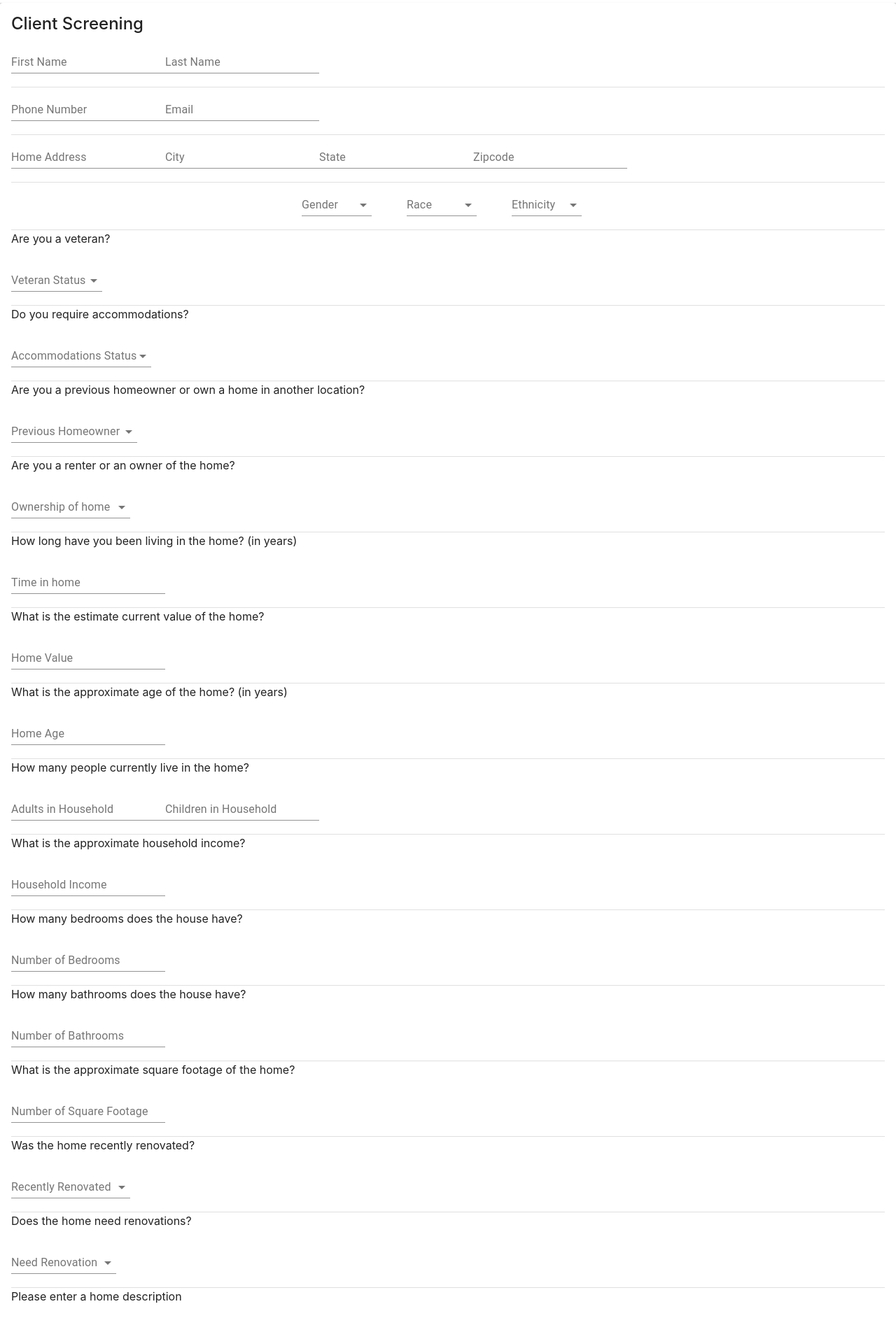
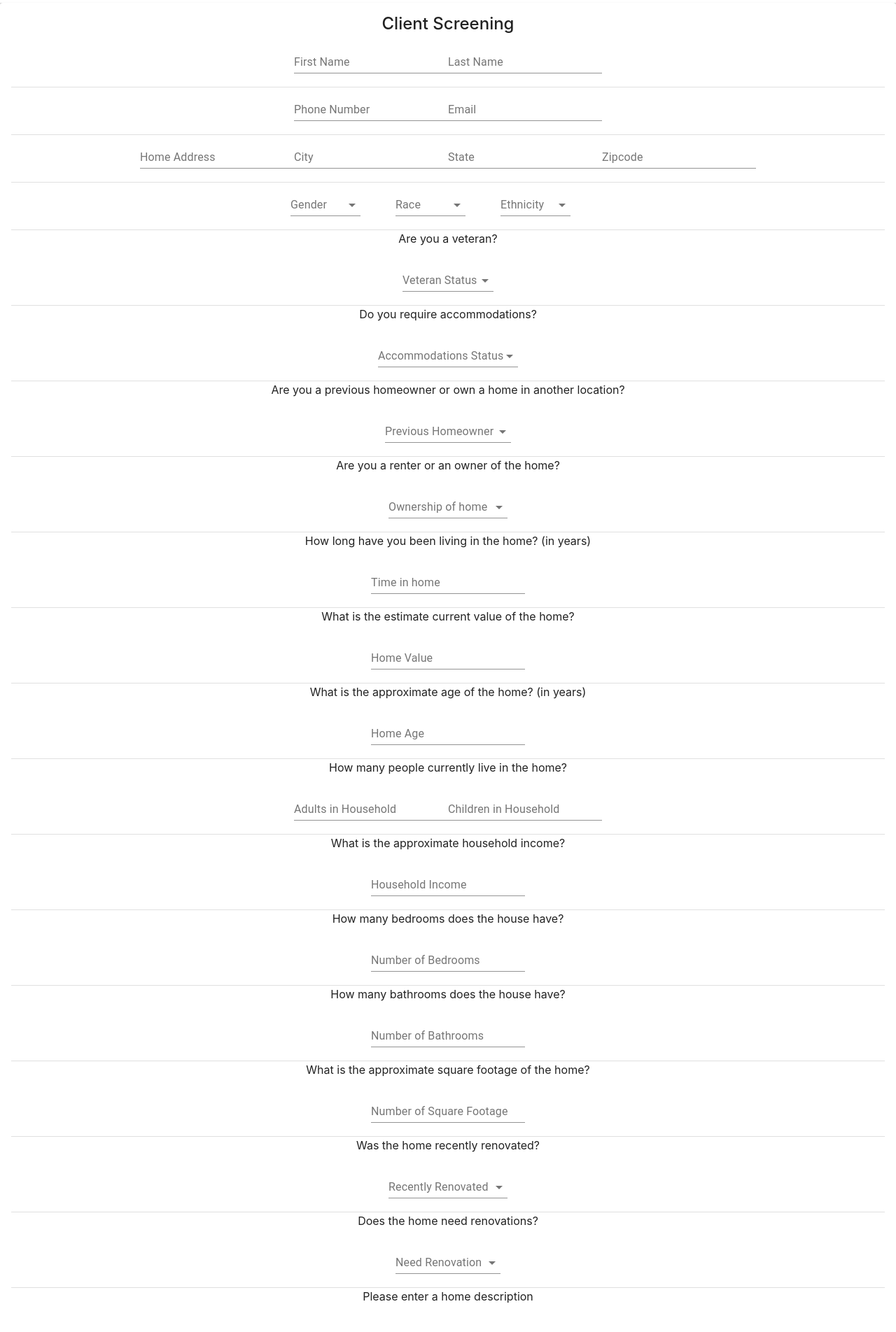
Before and after one commit to Team-Justice/HJET, a React (Create React App) app: page /caseForm in a window 1280 px wide. Shown: the part 60-1964 px from the top of the page at 70% size. Built offline with nearby package versions, Linux system fonts and the light colour scheme.

Commit message:
centered case form

```diff
--- a/src/components/CaseForm/CaseForm.css
+++ b/src/components/CaseForm/CaseForm.css
@@ -1,5 +1,4 @@
 .greContainer {
-    width: 100vw;
     display: flex;
     justify-content: center;
 }
@@ -9,10 +8,13 @@
 }
 
 .vetStatus {
+    justify-content: center;
     min-width: 130px !important;
 }
 
 .accommodations {
+    display: flex;
+    justify-content: center;
     min-width: 200px !important;
 }
 
--- a/src/components/CaseForm/CaseForm.js
+++ b/src/components/CaseForm/CaseForm.js
@@ -183,7 +183,7 @@ export default class CaseForm extends Component {
 
                 <Card>
                     <CardContent>
-                        <h4>Client Screening</h4>
+                        <h4 className="greContainer">Client Screening</h4>
 
                         <Formik
                             // add form validation through Yup api
@@ -220,27 +220,33 @@ export default class CaseForm extends Component {
                             {({ values, errors, isSubmitting, isValidating }) => (
                                 <Form>
                                     {/* Client personal info */}
+                                    <div className="greContainer">
                                         <Box marginBottom={2}>
                                             <Field name="firstName" label="First Name" as={TextField} helperText={<ErrorMessage name="firstName" />} />
                                             <Field name="lastName" label="Last Name" as={TextField} helperText={<ErrorMessage name="lastName" />} />
                                         </Box>
+                                    </div>
 
                                     <Divider />
 
+                                    <div className="greContainer">
                                         <Box marginBottom={2}>
                                             <Field name="phoneNum" label="Phone Number" as={TextField} type="number" helperText={<ErrorMessage name="phoneNum" />} />
                                             <Field name="email" label="Email" as={TextField} helperText={<ErrorMessage name="email" />} />
                                         </Box>
+                                    </div>
 
                                     <Divider />
 
                                     {/* TODO: Implement street address validation to prefill boxes */}
+                                    <div className="greContainer">
                                         <Box marginBottom={2}>
                                             <Field name="homeAddress" label="Home Address" as={TextField} helperText={<ErrorMessage name="homeAddress" />} />
                                             <Field name="city" label="City" as={TextField} helperText={<ErrorMessage name="city" />} />
                                             <Field name="state" label="State" as={TextField} helperText={<ErrorMessage name="state" />} />
                                             <Field name="zip" label="Zipcode" as={TextField} helperText={<ErrorMessage name="zip" />} />
                                         </Box>
+                                    </div>
 
                                     <Divider />
 
@@ -269,136 +275,172 @@ export default class CaseForm extends Component {
 
                                     <Divider />
 
+                                    <div className="greContainer">
                                         <Box marginBottom={2}>
-                                        <p>Are you a veteran?</p>
+                                            <p className="greContainer">Are you a veteran?</p>
+                                            <div className="greContainer">
                                                 <Field className='vetStatus' name="veteran" label="Veteran Status" as={TextField} select helperText={<ErrorMessage name="veteran" />} >
                                                     <MenuItem value={true}>Yes</MenuItem>
                                                     <MenuItem value={false}>No</MenuItem>
                                                     <MenuItem value={"Prefer not to say"}>Prefer not to say</MenuItem>
                                                 </Field>
+                                            </div>
                                         </Box>
+                                    </div>
 
                                     <Divider />
 
                                     <Box marginBottom={2}>
-                                        <p>Do you require accommodations?</p>
+                                        <p className="greContainer">Do you require accommodations?</p>
+                                        <div className="greContainer">
                                             <Field className='accommodations' name="accommodations" label="Accommodations Status" as={TextField} select helperText={<ErrorMessage name="accommodations" />} >
                                                 <MenuItem value={true}>Yes</MenuItem>
                                                 <MenuItem value={false}>No</MenuItem>
                                                 <MenuItem value={"Prefer not to say"}>Prefer not to say</MenuItem>
                                             </Field>
+                                        </div>
                                     </Box>
 
                                     <Divider />
 
                                     {/* Client Questionnaire */}
+
                                     <Box marginBottom={2}>
-                                        <p>Are you a previous homeowner or own a home in another location?</p>
+                                        <p className="greContainer">Are you a previous homeowner or own a home in another location?</p>
+                                        <div className="greContainer">
                                             <Field className='prevHomeowner' name="preHomeowner" label="Previous Homeowner" as={TextField} type="boolean" select helperText={<ErrorMessage name="preHomeowner" />} >
                                                 <MenuItem value={true}>Yes</MenuItem>
                                                 <MenuItem value={false}>No</MenuItem>
                                             </Field>
+                                        </div>
                                     </Box>
                                     <Divider />
 
                                     <Box marginBottom={2}>
-                                        <p>Are you a renter or an owner of the home?</p>
+                                        <p className="greContainer">Are you a renter or an owner of the home?</p>
+                                        <div className="greContainer">
                                             <Field className="homeOwnership" name="ownershipOfHome" label="Ownership of home" as={TextField} select helperText={<ErrorMessage name="ownershipOfHome" />} >
                                                 <MenuItem value={"Renter"}>Renter</MenuItem>
                                                 <MenuItem value={"Owner"}>Owner</MenuItem>
                                             </Field>
+                                        </div>
                                     </Box>
 
                                     <Divider />
 
                                     {/* TODO: convert this to interval drop down */}
                                     <Box marginBottom={2}>
-                                        <p>How long have you been living in the home? (in years)</p>
+                                        <p className="greContainer">How long have you been living in the home? (in years)</p>
+                                        <div className="greContainer">
                                             <Field name="timeInHome" label="Time in home" as={TextField} type="number" helperText={<ErrorMessage name="timeInHome" />} />
+                                        </div>
                                     </Box>
 
                                     <Divider />
 
                                     <Box marginBottom={2}>
-                                        <p>What is the estimate current value of the home?</p>
+                                        <p className="greContainer">What is the estimate current value of the home?</p>
+                                        <div className="greContainer">
                                             <Field name="homeValue" label="Home Value" as={TextField} type="number" helperText={<ErrorMessage name="homeValue" />} />
+                                        </div>
                                     </Box>
 
                                     <Divider />
 
                                     {/* TODO: convert this to interval drop down */}
                                     <Box marginBottom={2}>
-                                        <p>What is the approximate age of the home? (in years)</p>
+                                        <p className="greContainer">What is the approximate age of the home? (in years)</p>
+                                        <div className="greContainer">
                                             <Field name="homeAge" label="Home Age" as={TextField} type="number" helperText={<ErrorMessage name="homeAge" />} />
+                                        </div>
                                     </Box>
 
                                     <Divider />
 
                                     <Box marginBottom={2}>
-                                        <p>How many people currently live in the home?</p>
+                                        <p className="greContainer">How many people currently live in the home?</p>
+                                        <div className="greContainer">
                                             <Field name="householdAdults" label="Adults in Household" as={TextField} type="number" helperText={<ErrorMessage name="householdAdults" />} />
                                             <Field name="householdChildren" label="Children in Household" as={TextField} type="number" helperText={<ErrorMessage name="householdChildren" />} />
+                                        </div>
                                     </Box>
 
                                     <Divider />
 
                                     <Box marginBottom={2}>
-                                        <p>What is the approximate household income?</p>
+                                        <p className="greContainer">What is the approximate household income?</p>
+                                        <div className="greContainer">
                                             <Field name="householdIncome" label="Household Income" as={TextField} type="number" helperText={<ErrorMessage name="householdIncome" />} />
+                                        </div>
                                     </Box>
 
                                     <Divider />
 
                                     <Box marginBottom={2}>
-                                        <p>How many bedrooms does the house have?</p>
+                                        <p className="greContainer">How many bedrooms does the house have?</p>
+                                        <div className="greContainer">
                                             <Field name="numBeds" label="Number of Bedrooms" as={TextField} type="number" helperText={<ErrorMessage name="numBeds" />} />
+                                        </div>
                                     </Box>
 
                                     <Divider />
 
                                     <Box marginBottom={2}>
-                                        <p>How many bathrooms does the house have?</p>
+                                        <p className="greContainer">How many bathrooms does the house have?</p>
+                                        <div className="greContainer">
                                             <Field name="numBaths" label="Number of Bathrooms" as={TextField} type="number" helperText={<ErrorMessage name="numBaths" />} />
+                                        </div>
                                     </Box>
 
                                     <Divider />
 
                                     <Box marginBottom={2}>
-                                        <p>What is the approximate square footage of the home?</p>
+                                        <p className="greContainer">What is the approximate square footage of the home?</p>
+                                        <div className="greContainer">
                                             <Field className='sqFootage' name="numSqFootage" label="Number of Square Footage" as={TextField} type="number" helperText={<ErrorMessage name="numSqFootage" />} />
+                                        </div>
                                     </Box>
 
                                     <Divider />
 
                                     <Box marginBottom={2}>
-                                        <p>Was the home recently renovated?</p>
+                                        <p className="greContainer">Was the home recently renovated?</p>
+                                        <div className="greContainer">
                                             <Field className="recentlyRenovated" name="recentlyRenovated" label="Recently Renovated" as={TextField} select helperText={<ErrorMessage name="recentlyRenovated" />}>
                                                 <MenuItem value={true}>Yes</MenuItem>
                                                 <MenuItem value={false}>No</MenuItem>
                                             </Field>
+                                        </div>
                                     </Box>
 
                                     <Divider />
 
                                     <Box marginBottom={2}>
-                                        <p>Does the home need renovations?</p>
+                                        <p className="greContainer">Does the home need renovations?</p>
+                                        <div className="greContainer">
                                             <Field className="needRenovation" name="needRenovation" label="Need Renovation" as={TextField} select helperText={<ErrorMessage name="needRenovation" />}>
                                                 <MenuItem value={true}>Yes</MenuItem>
                                                 <MenuItem value={false}>No</MenuItem>
                                             </Field>
+                                        </div>
                                     </Box>
 
                                     <Divider />
 
                                     <Box marginBottom={2}>
-                                        <p>Please enter a home description</p>
+                                        <p className="greContainer">Please enter a home description</p>
+                                        <div className="greContainer">
                                             <Field name="homeDescription" label="Home Description" as={TextField} multiline rows={5} />
+                                        </div>
                                     </Box>
 
                                     <Divider />
 
                                     {/* <Link to="/cases"> */}
+                                    <div className="greContainer">
                                         <Button onClick={this.checkUnsuccessfulSubmit} type="submit" disabled={isValidating}>submit</Button>
+                                    </div>
+
                                     {/* </Link> */}
 
 
```
Lines whose indentation alone changed are shown as unchanged.
